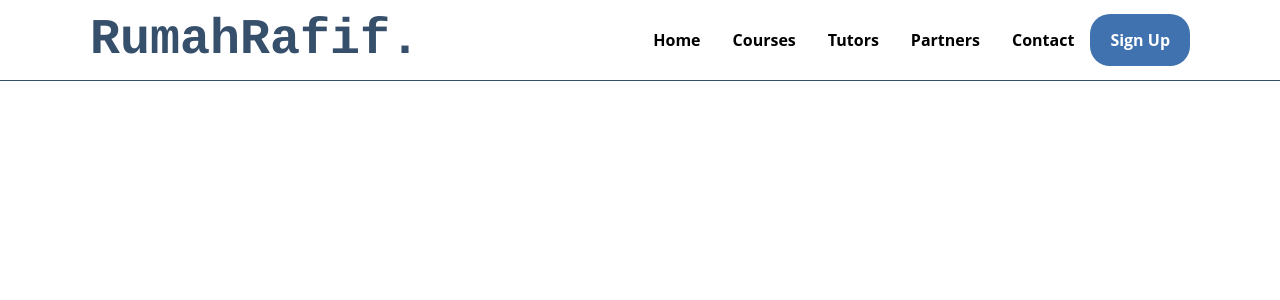
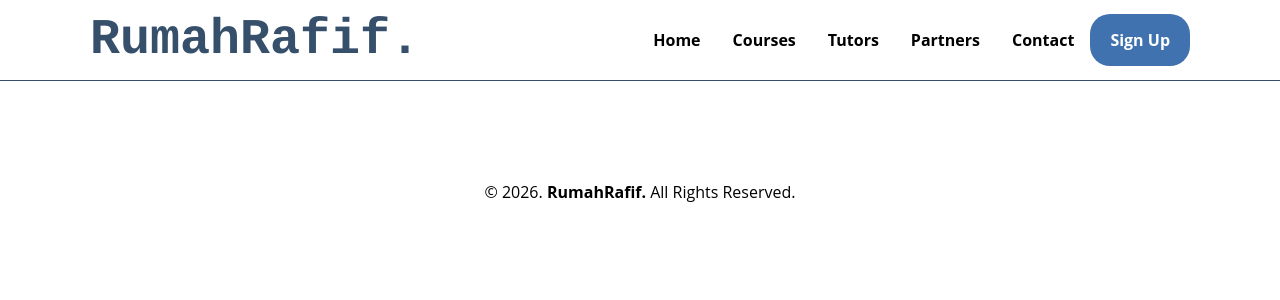
Before and after one commit to Imamsaa/website-sederhana-reactjs, a React (Vite) app: page / in a window 1280 px wide. Shown: the top 300 px of the page. Built offline with nearby package versions, Linux system fonts and the light colour scheme.

Commit message:
feat:menambahkan Footer

```diff
--- /dev/null
+++ b/src/components/Footer.jsx
@@ -0,0 +1,12 @@
+import "./../styles/Footer.css";
+function Footer() {
+    return (
+        <div id="copyright">
+            <div className="wrapper">
+                &copy; 2026. <b>RumahRafif.</b> All Rights Reserved.
+            </div>
+        </div>
+    );
+}
+
+export default Footer;
--- a/src/pages/Home.jsx
+++ b/src/pages/Home.jsx
@@ -1,9 +1,13 @@
 import "./../styles/Home.css"
 import Navbar from "../components/Navbar";
+import Footer from "../components/Footer";
 
 function Home() {
     return (
-        <Navbar/>
+        <>
+            <Navbar/>
+            <Footer/>
+        </>
     );
 }
 
--- /dev/null
+++ b/src/styles/Footer.css
@@ -0,0 +1,6 @@
+#copyright {
+  text-align: center;
+  width: 100%;
+  padding: 50px 0px 50px 0px;
+  margin-top: 50px;
+}
```
